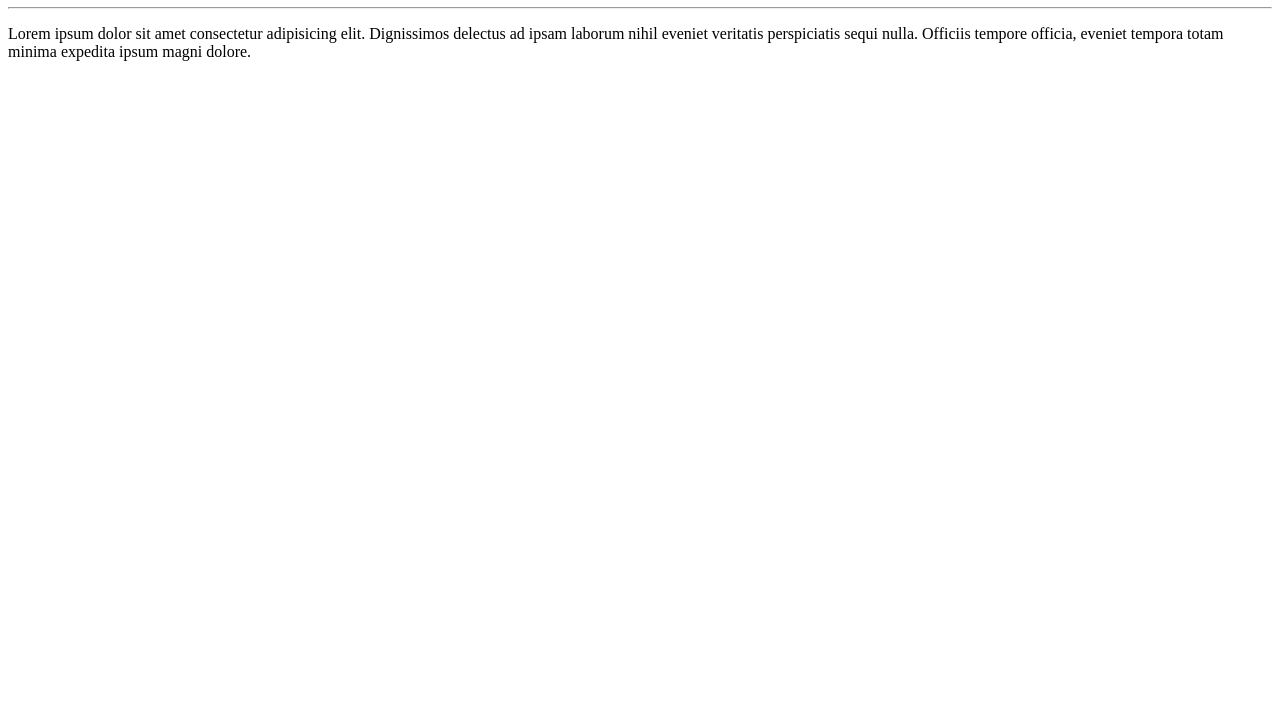
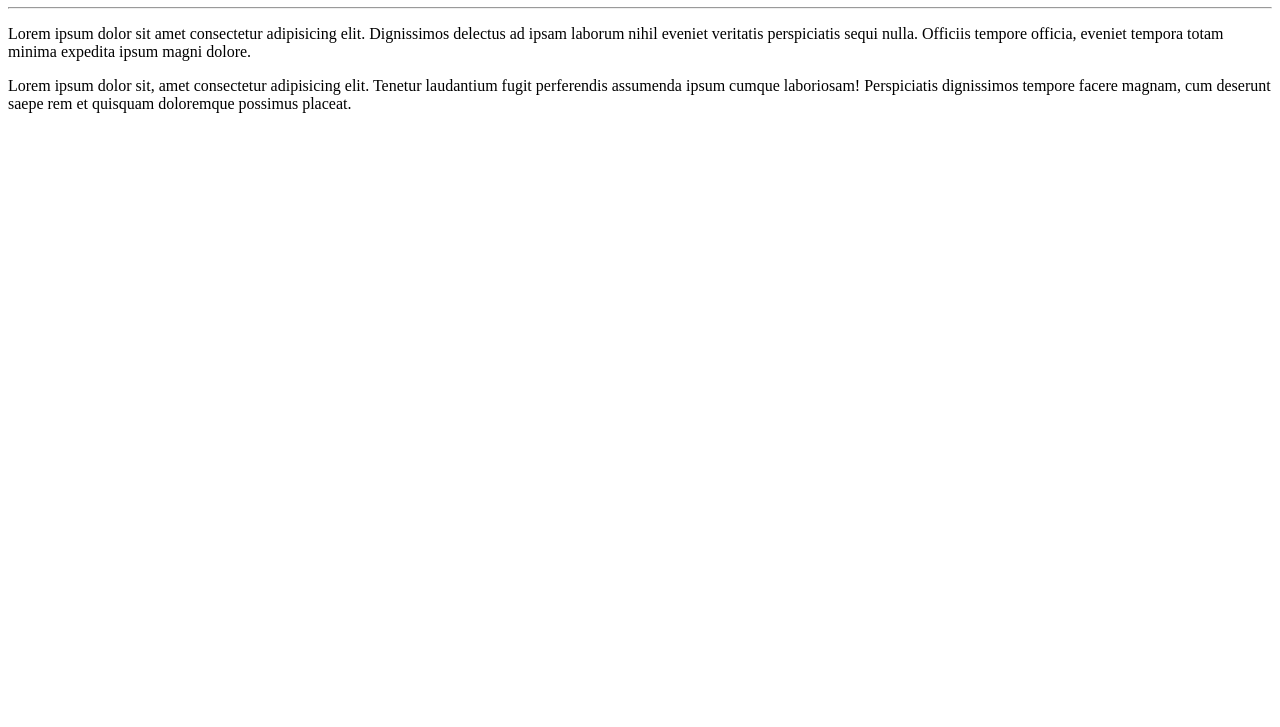
Before and after one commit to nunes2julia/Ola-Mundo, a plain HTML site: page site-exemplo/index.html in a window 1280 px wide. Shown: the part 73-800 px from the top of the page. Drawn offline with Linux system fonts and the light colour scheme.

Commit message:
adicionei um novo paragrafo

```diff
--- a/site-exemplo/index.html
+++ b/site-exemplo/index.html
@@ -9,5 +9,6 @@
     <h1>Ola, Mundo!</h1>
     <hr>
     <p>Lorem ipsum dolor sit amet consectetur adipisicing elit. Dignissimos delectus ad ipsam laborum nihil eveniet veritatis perspiciatis sequi nulla. Officiis tempore officia, eveniet tempora totam minima expedita ipsum magni dolore.</p>
+    <p>Lorem ipsum dolor sit, amet consectetur adipisicing elit. Tenetur laudantium fugit perferendis assumenda ipsum cumque laboriosam! Perspiciatis dignissimos tempore facere magnam, cum deserunt saepe rem et quisquam doloremque possimus placeat.</p>
 </body>
 </html>
```
